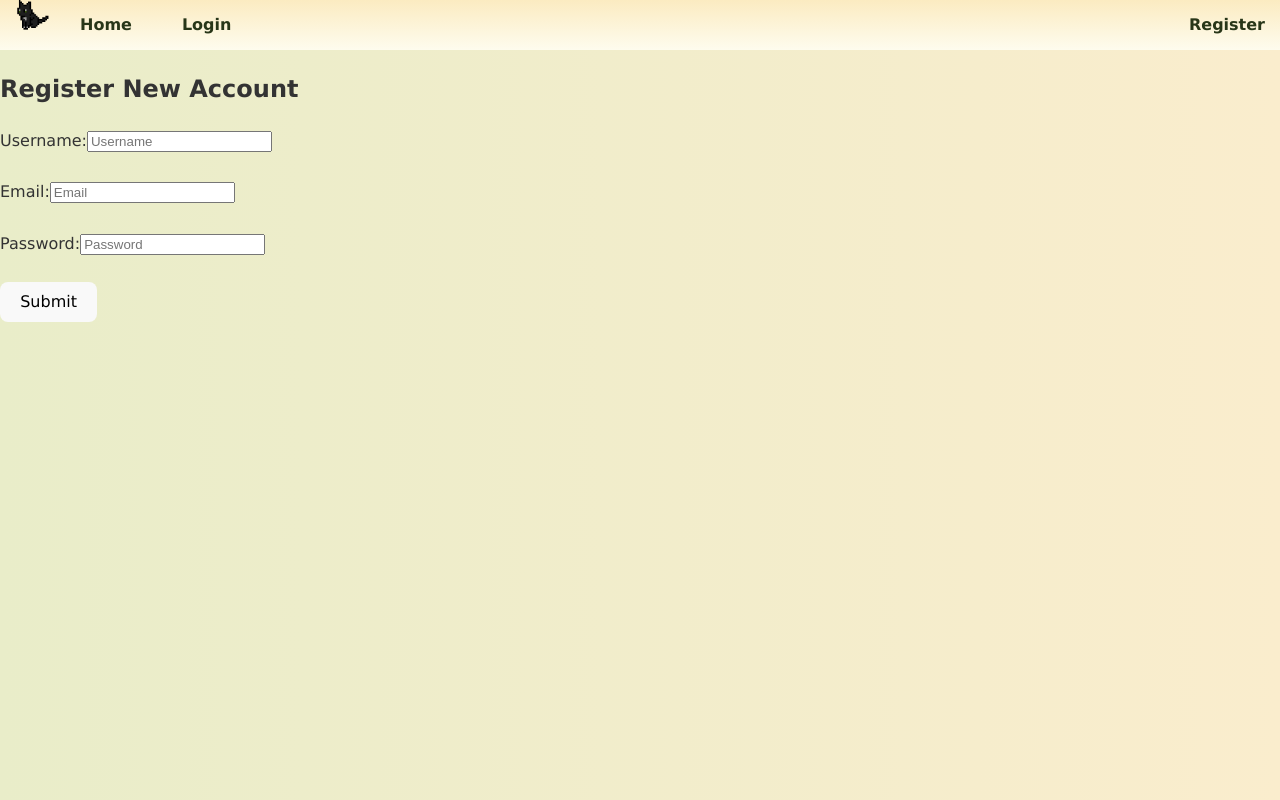
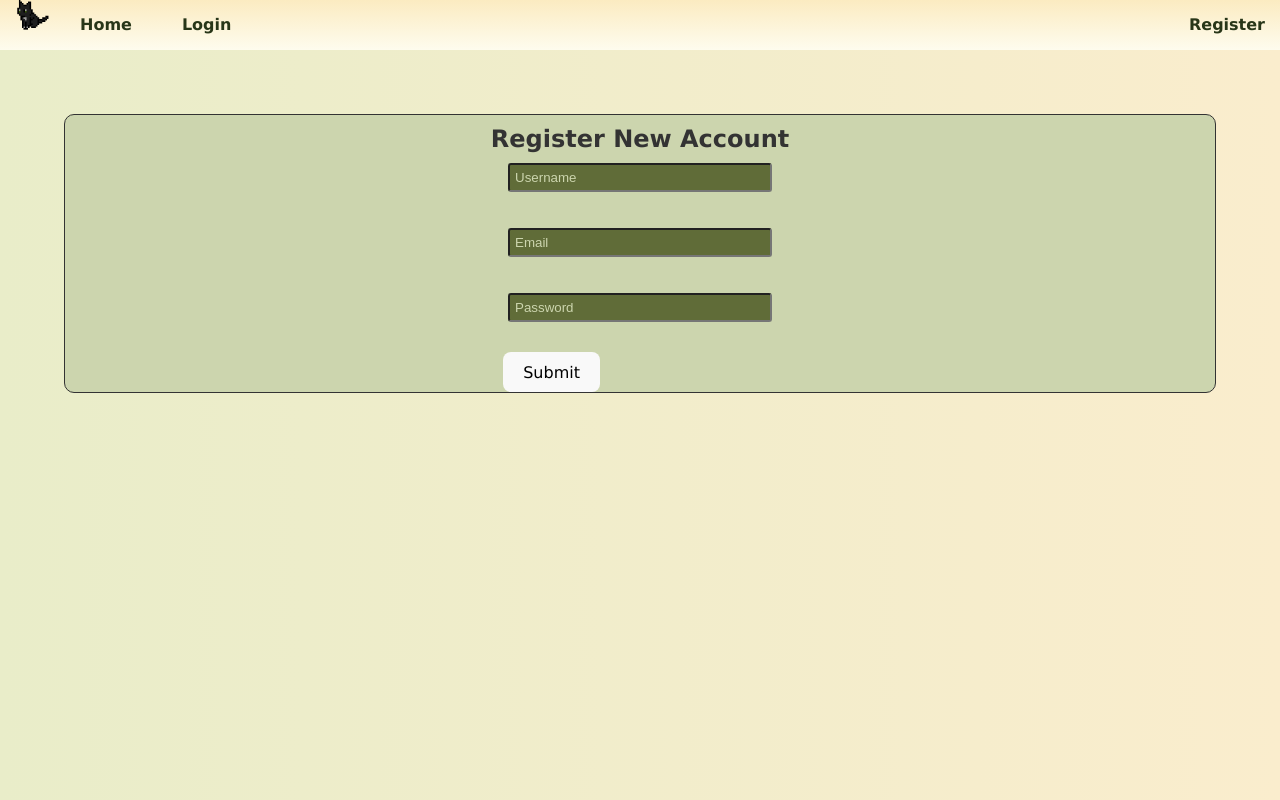
Before and after one commit to margonautix/yarnia.CAPSTONE, a React (Vite) app in the folder yarnia-project/: page /register in a window 1280 px wide. Built offline with nearby package versions, Linux system fonts and the light colour scheme.

Commit message:
register css

```diff
--- a/yarnia-project/src/App.css
+++ b/yarnia-project/src/App.css
@@ -79,21 +79,21 @@
 }
 
 .navbar ul li a:hover {
-  background-color: #ccd5ae; /* Light olive on hover */
-  color: #fefae0; /* Off-white for contrast */
+  background-color: #ccd5ae;
+  color: #fefae0;
 }
 
 /* Logout Link */
 .navbar ul li a[style*="marginLeft: auto"] {
   margin-left: auto;
-  background-color: #bc6c25; /* Rich brown-orange */
+  background-color: #bc6c25;
   color: #fefae0;
   padding: 10px 20px;
   border-radius: 8px;
 }
 
 .navbar ul li a[style*="marginLeft: auto"]:hover {
-  background-color: #dda15e; /* Softer brown-orange on hover */
+  background-color: #dda15e;
 }
 
 /* Mobile Responsive */
--- a/yarnia-project/src/components/Register.jsx
+++ b/yarnia-project/src/components/Register.jsx
@@ -39,13 +39,12 @@ const Register = ({ setUser }) => {
   };
 
   return (
-    <div>
+    <div class="login">
       <h2>Register New Account</h2>
       {error && <p style={{ color: "red" }}>{error}</p>}
       <div>
         <form onSubmit={handleSubmit}>
           <label>
-            Username:
             <input
               placeholder="Username"
               type="text"
@@ -57,7 +56,6 @@ const Register = ({ setUser }) => {
           <br />
           <br />
           <label>
-            Email:
             <input
               placeholder="Email"
               type="email"
@@ -69,7 +67,6 @@ const Register = ({ setUser }) => {
           <br />
           <br />
           <label>
-            Password:
             <input
               placeholder="Password"
               type="password"
```
